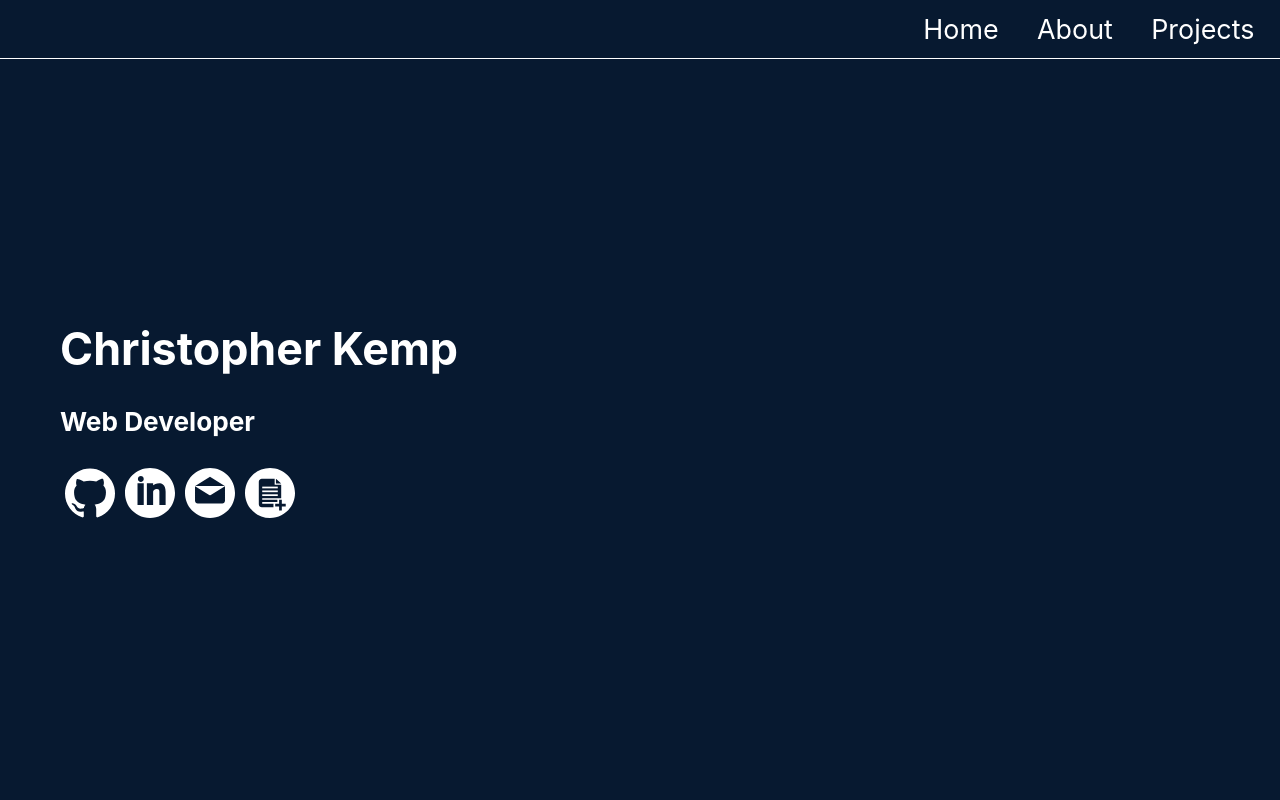
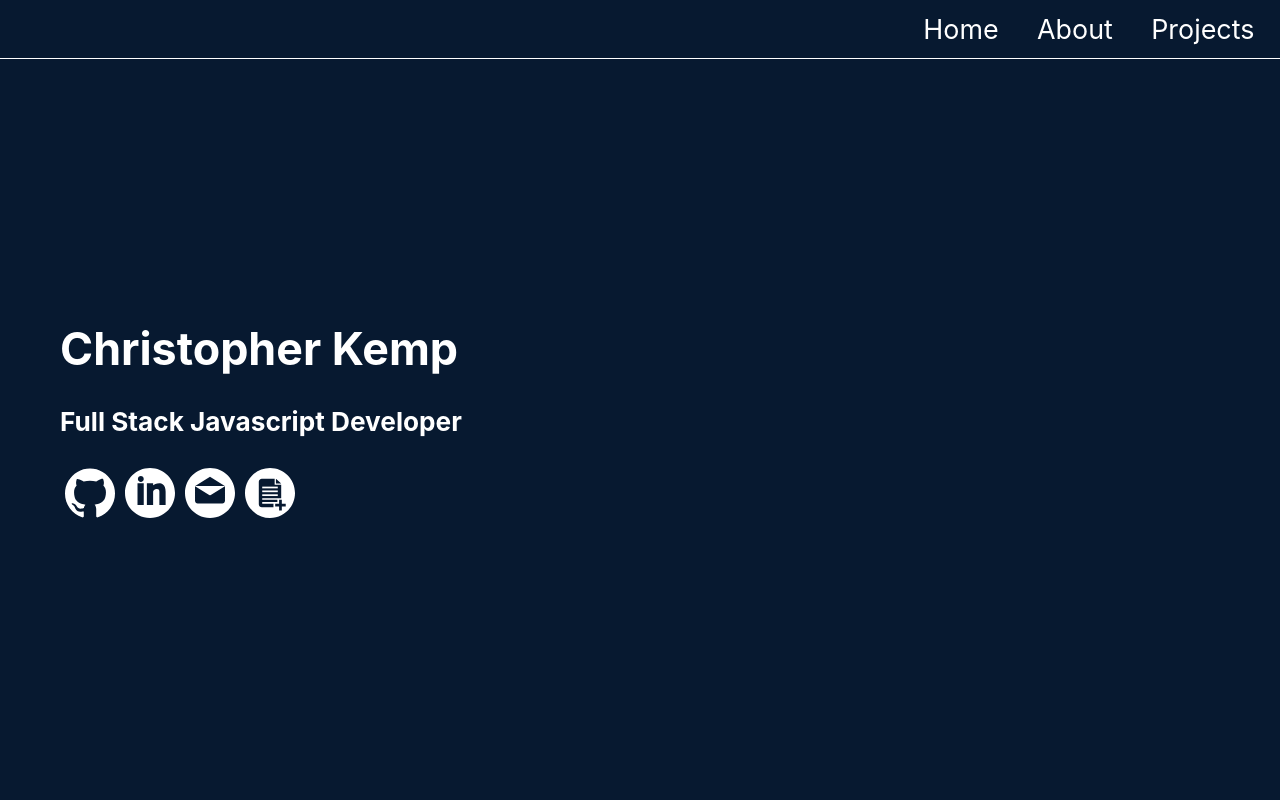
Before and after one commit to cmkemp52/react-portfolio, a React (Create React App) app: page / in a window 1280 px wide. Shown: the top 800 px of the page. Built offline with nearby package versions, Linux system fonts and the light colour scheme.

Commit message:
Changed title

```diff
--- a/src/pages/home/components/homeContent.jsx
+++ b/src/pages/home/components/homeContent.jsx
@@ -18,7 +18,7 @@ function HomeContent() {
   return (
     <animated.div style={slideIn}>
       <h1>Christopher Kemp</h1>
-      <h3>Web Developer</h3>
+      <h3>Full Stack Javascript Developer</h3>
       <div id="startIcons">
         <Icon
           src={github}
```
